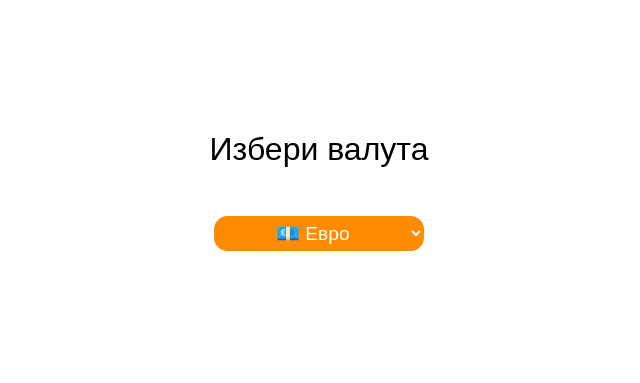
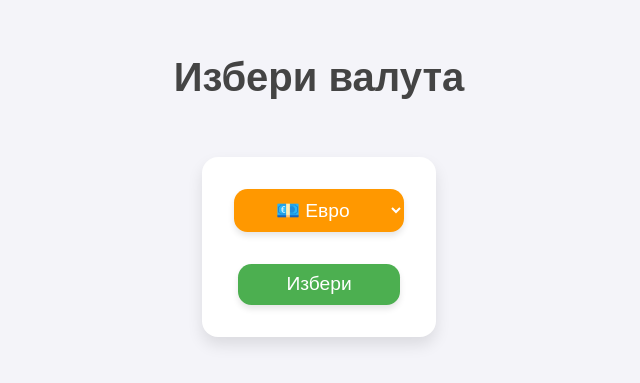
Before and after one commit to RosenCodes20/euro_calculator, a plain HTML site: page index.html in a window 1280 px wide. Shown: the part 209-592 px from the top of the page, without its empty margins (321-961 px from the left). Drawn offline with Linux system fonts and the light colour scheme.

Commit message:
feat: added more style

```diff
--- a/index.html
+++ b/index.html
@@ -9,10 +9,14 @@
 <body>
     <main>
         <h1>Избери валута</h1>
-        <select name="euroLv" id="euroLv">
-            <option value="Евро">💶 Евро</option>
-            <option value="Лева">🇧🇬 Лева</option>
-        </select>
+        <form action="">
+            <select name="euroLv" id="euroLv">
+                <option value="Евро">💶 Евро</option>
+                <option value="Лева">🇧🇬 Лева</option>
+            </select>
+
+            <button>Избери</button>
+        </form>
     </main>
 </body>
 </html>
--- a/script.js
+++ b/script.js
@@ -0,0 +1,5 @@
+document.addEventListener('DOMContentLoaded', () => {
+    let select = document.getElementById("euroLeva");
+
+    console.log(select);
+})
--- a/style.css
+++ b/style.css
@@ -1,5 +1,7 @@
 body {
     font-family: "Overpass", sans-serif;
+    background: #f4f4f9;
+    line-height: 1.6;
 }
 
 * {
@@ -21,22 +23,60 @@ main {
     display: flex;
     align-items: center;
     justify-content: center;
-    min-height: 100dvh;
+    min-height: 100vh;
     flex-direction: column;
     gap: 3em;
+    padding: 2em;
 }
 
-main > select {
+main > form > select {
     font-size: 1.2em;
-    background: darkorange;
+    background: #ff9800;
     color: white;
     border: none;
-    padding: 0.3em 3em;
+    padding: 0.5em 2em;
     border-radius: 0.7em;
+    box-shadow: 0 4px 6px rgba(0, 0, 0, 0.1);
+    transition: background 0.3s ease, transform 0.2s ease;
+}
+
+main > form > select:hover {
+    background: #e68900;
+    transform: scale(1.05);
 }
 
 main > h1 {
-    font-size: 2em;
-    font-family: Arial, Helvetica, sans-serif;
-    font-weight: 400;
+    font-size: 2.5em;
+    font-family: "Arial", Helvetica, sans-serif;
+    font-weight: 600;
+    color: #444;
+    text-align: center;
 }
+
+form {
+    display: flex;
+    flex-direction: column;
+    gap: 2em;
+    align-items: center;
+    justify-content: center;
+    background: white;
+    padding: 2em;
+    border-radius: 1em;
+    box-shadow: 0 8px 15px rgba(0, 0, 0, 0.1);
+}
+
+form > button {
+    background: #4caf50;
+    border: none;
+    color: white;
+    padding: 0.5em 2.5em;
+    font-size: 1.2em;
+    border-radius: 0.7em;
+    box-shadow: 0 4px 6px rgba(0, 0, 0, 0.1);
+    transition: background 0.3s ease, transform 0.2s ease;
+}
+
+form > button:hover {
+    background: #45a049;
+    transform: scale(1.05);
+}
```
